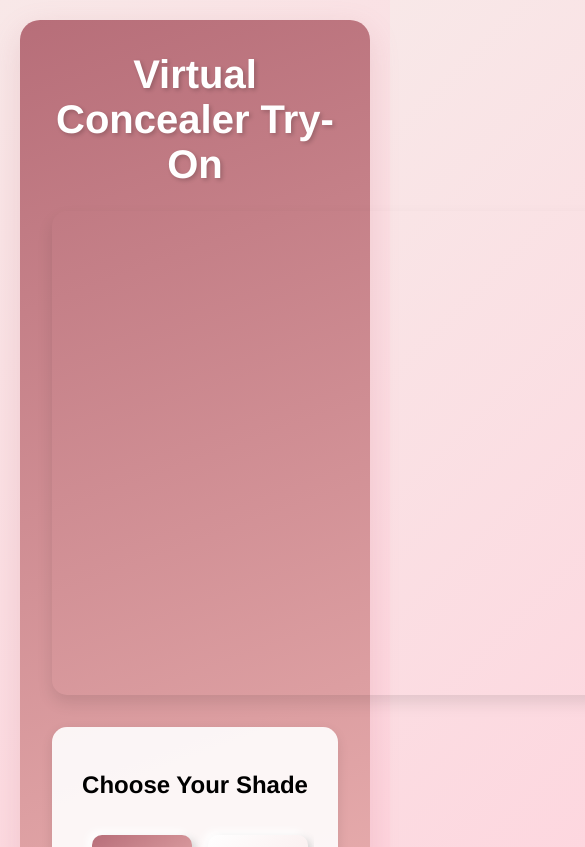
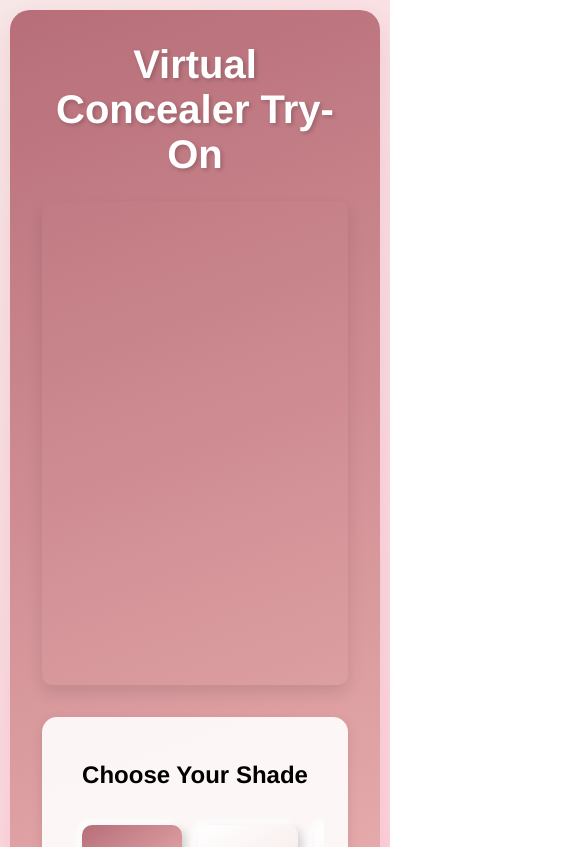
Before and after one commit to Qualiasolutions/concealer-tryon, a React (Create React App) app: page / in a window 390 px wide. Shown: the top 847 px of the page, 585 px wide, since content can reach past the window. Built offline with nearby package versions, Linux system fonts and the light colour scheme; no server answers.

Commit message:
Fixed mobile responsiveness and camera orientation

```diff
--- a/public/index.html
+++ b/public/index.html
@@ -3,41 +3,15 @@
   <head>
     <meta charset="utf-8" />
     <link rel="icon" href="%PUBLIC_URL%/favicon.ico" />
-    <meta name="viewport" content="width=device-width, initial-scale=1" />
-    <meta name="theme-color" content="#000000" />
-    <meta
-      name="description"
-      content="Web site created using create-react-app"
-    />
+    <meta name="viewport" content="width=device-width, initial-scale=1.0, maximum-scale=1.0, user-scalable=no, viewport-fit=cover" />
+    <meta name="theme-color" content="#b76e79" />
+    <meta name="description" content="Virtual Concealer Try-On Application" />
     <link rel="apple-touch-icon" href="%PUBLIC_URL%/logo192.png" />
-    <!--
-      manifest.json provides metadata used when your web app is installed on a
-      user's mobile device or desktop. See https://developers.google.com/web/fundamentals/web-app-manifest/
-    -->
     <link rel="manifest" href="%PUBLIC_URL%/manifest.json" />
-    <!--
-      Notice the use of %PUBLIC_URL% in the tags above.
-      It will be replaced with the URL of the `public` folder during the build.
-      Only files inside the `public` folder can be referenced from the HTML.
-
-      Unlike "/favicon.ico" or "favicon.ico", "%PUBLIC_URL%/favicon.ico" will
-      work correctly both with client-side routing and a non-root public URL.
-      Learn how to configure a non-root public URL by running `npm run build`.
-    -->
-    <title>React App</title>
+    <title>MyPearl Concealer Try-On</title>
   </head>
   <body>
     <noscript>You need to enable JavaScript to run this app.</noscript>
     <div id="root"></div>
-    <!--
-      This HTML file is a template.
-      If you open it directly in the browser, you will see an empty page.
-
-      You can add webfonts, meta tags, or analytics to this file.
-      The build step will place the bundled scripts into the <body> tag.
-
-      To begin the development, run `npm start` or `yarn start`.
-      To create a production bundle, use `npm run build` or `yarn build`.
-    -->
   </body>
 </html>
--- a/src/App.css
+++ b/src/App.css
@@ -4,13 +4,17 @@ body {
   background: linear-gradient(135deg, #f8e8e8 0%, #ffd1dc 100%);
   margin: 0;
   min-height: 100vh;
+  overflow-x: hidden;
+  width: 100%;
 }
 
 .App {
   text-align: center;
-  max-width: 1200px;
+  max-width: 100%;
+  width: 100%;
   margin: 0 auto;
-  padding: 20px;
+  padding: 10px;
+  box-sizing: border-box;
 }
 
 .App-header {
@@ -31,11 +35,19 @@ h1 {
 
 .camera-container {
   position: relative;
-  width: 640px;
+  width: 100%;
+  max-width: 640px;
   margin: 0 auto;
   border-radius: 15px;
   overflow: hidden;
   box-shadow: 0 8px 16px rgba(0, 0, 0, 0.1);
+}
+
+@media (max-width: 768px) {
+  .camera-container {
+    max-width: 100%;
+    border-radius: 10px;
+  }
 }
 
 video {
--- a/src/App.js
+++ b/src/App.js
@@ -25,7 +25,12 @@ function App() {
     async function setupCamera() {
       try {
         const stream = await navigator.mediaDevices.getUserMedia({
-          video: { width: 640, height: 480 }
+          video: {
+            width: { ideal: 640 },
+            height: { ideal: 480 },
+            facingMode: 'user',
+            aspectRatio: { ideal: 4/3 }
+          }
         });
         if (videoRef.current) {
           videoRef.current.srcObject = stream;
```
